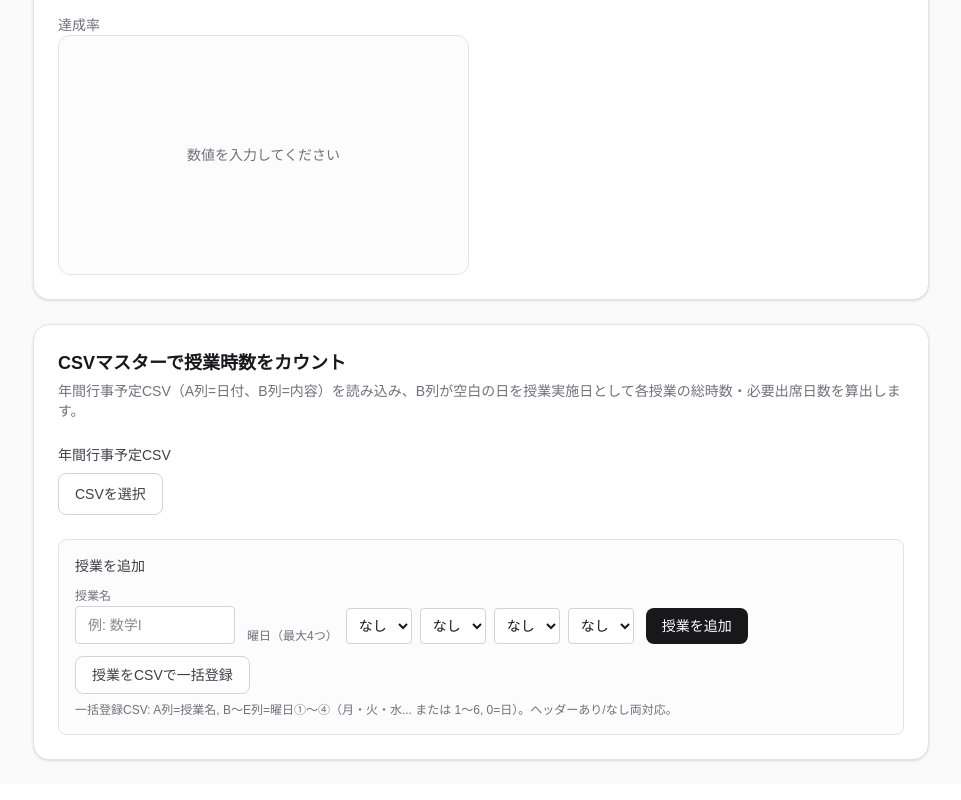
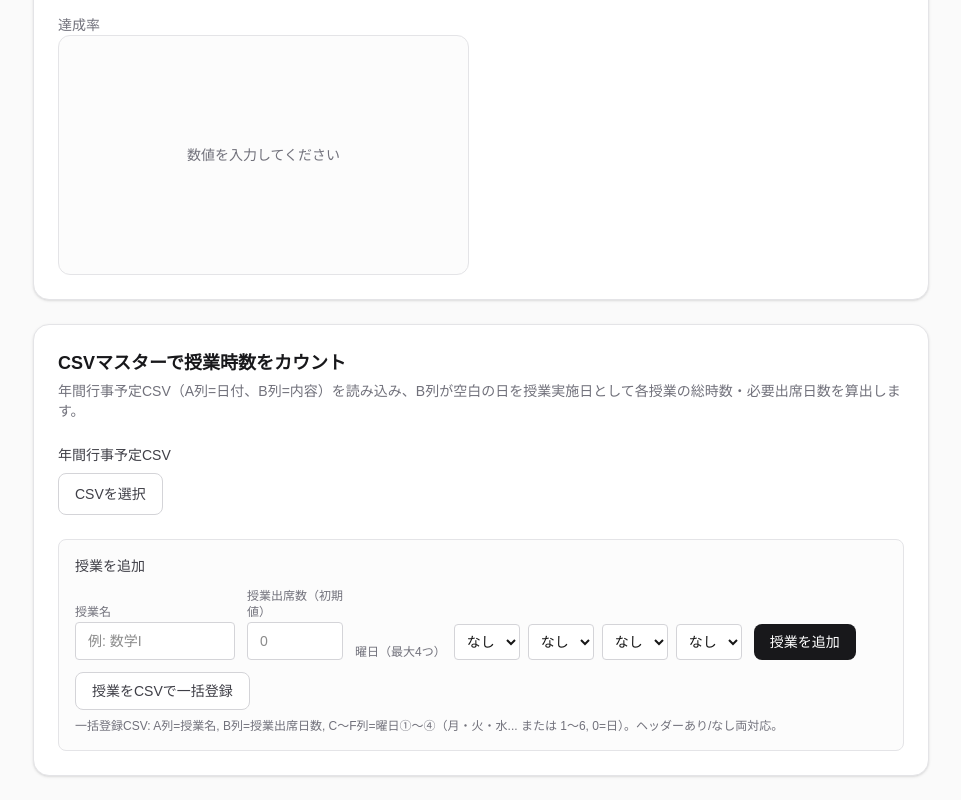
Before and after one commit to kazumamitamura/attendance_calc, a Next.js app: page / in a window 1280 px wide. Shown: the part 257-1057 px from the top of the page, without its empty margins (159-1120 px from the left). Built offline with nearby package versions, Linux system fonts and the light colour scheme.

Commit message:
Feat: Add initial attendance count to manual form and CSV import

```diff
--- a/app/components/ClassHoursFromCsv.tsx
+++ b/app/components/ClassHoursFromCsv.tsx
@@ -62,6 +62,7 @@ export function ClassHoursFromCsv({
   const [parseError, setParseError] = useState<string | null>(null);
 
   const [className, setClassName] = useState("");
+  const [initialAttendance, setInitialAttendance] = useState<number>(0);
   const [classWeekdays, setClassWeekdays] = useState<(number | null)[]>([
     null,
     null,
@@ -113,11 +114,15 @@ export function ClassHoursFromCsv({
   const handleAddClass = () => {
     const name = className.trim();
     if (!name) return;
+    const id = generateId();
+    const attendance = initialAttendance ?? 0;
     setClasses((prev) => [
       ...prev,
-      { id: generateId(), name, weekdays: [...classWeekdays] },
+      { id, name, weekdays: [...classWeekdays] },
     ]);
+    setCurrentAttendances((prev) => ({ ...prev, [id]: attendance }));
     setClassName("");
+    setInitialAttendance(0);
     setClassWeekdays([null, null, null, null]);
   };
 
@@ -159,6 +164,13 @@ export function ClassHoursFromCsv({
           }));
           setParseError(null);
           setClasses((prev) => [...prev, ...newClasses]);
+          setCurrentAttendances((prev) => {
+            const next = { ...prev };
+            newClasses.forEach((c, i) => {
+              next[c.id] = rows[i]?.attendanceCount ?? 0;
+            });
+            return next;
+          });
         } catch (err) {
           setParseError(err instanceof Error ? err.message : "授業CSVの解析に失敗しました。");
         }
@@ -289,6 +301,17 @@ export function ClassHoursFromCsv({
               className="mt-0.5 w-full rounded border border-zinc-300 bg-white px-3 py-2 text-sm dark:border-zinc-600 dark:bg-zinc-800 dark:text-zinc-100"
             />
           </div>
+          <div className="w-24">
+            <label className="block text-xs text-zinc-500">授業出席数（初期値）</label>
+            <input
+              type="number"
+              min={0}
+              value={initialAttendance === 0 ? "" : initialAttendance}
+              onChange={(e) => setInitialAttendance(Math.max(0, parseInt(e.target.value, 10) || 0))}
+              placeholder="0"
+              className="mt-0.5 w-full rounded border border-zinc-300 bg-white px-3 py-2 text-sm tabular-nums dark:border-zinc-600 dark:bg-zinc-800 dark:text-zinc-100"
+            />
+          </div>
           <div className="flex flex-wrap items-end gap-2">
             <span className="text-xs text-zinc-500">曜日（最大4つ）</span>
             {[0, 1, 2, 3].map((i) => (
@@ -327,7 +350,7 @@ export function ClassHoursFromCsv({
           </label>
         </div>
         <p className="mt-2 text-xs text-zinc-500">
-          一括登録CSV: A列=授業名, B〜E列=曜日①〜④（月・火・水... または 1〜6, 0=日）。ヘッダーあり/なし両対応。
+          一括登録CSV: A列=授業名, B列=授業出席日数, C〜F列=曜日①〜④（月・火・水... または 1〜6, 0=日）。ヘッダーあり/なし両対応。
         </p>
       </div>
 
--- a/lib/classes-csv.ts
+++ b/lib/classes-csv.ts
@@ -1,6 +1,6 @@
 /**
  * 授業一括登録CSVの解析
- * A列: 授業名, B〜E列: 曜日①〜④（月・火・水... または 1,2,3...）。ヘッダーあり/なし両対応。
+ * A列: 授業名, B列: 授業出席日数, C〜F列: 曜日①〜④。ヘッダーあり/なし両対応。
  */
 
 import Papa from "papaparse";
@@ -20,18 +20,34 @@ function parseWeekdayCell(value: unknown): number | null {
   return null;
 }
 
+/** B列を数値に。空欄・数値以外は 0 */
+function parseAttendanceCell(value: unknown): number {
+  const s = String(value ?? "").trim();
+  if (!s) return 0;
+  const n = parseInt(s, 10);
+  if (!Number.isInteger(n) || n < 0) return 0;
+  return n;
+}
+
 function isHeaderRow(row: string[]): boolean {
   const a = (row[0] ?? "").trim().toLowerCase();
-  return /授業|名前|name|class/.test(a) || (row[1] ?? "").trim() === "曜日";
+  const b = (row[1] ?? "").trim().toLowerCase();
+  return (
+    /授業|名前|name|class/.test(a) ||
+    /出席|曜日/.test(b) ||
+    (row[2] ?? "").trim() === "曜日"
+  );
 }
 
 export interface ParsedClassRow {
   name: string;
+  /** 授業出席日数（現在の出席時数の初期値）。未入力・不正は 0 */
+  attendanceCount: number;
   weekdays: (number | null)[];
 }
 
 /**
- * 授業登録CSVを解析。A=授業名, B〜E=曜日①〜④。空セルは無視。
+ * 授業登録CSVを解析。A=授業名, B=授業出席日数, C〜F=曜日①〜④。
  */
 export function parseClassesCsv(csvText: string): ParsedClassRow[] {
   const parsed = Papa.parse<string[]>(csvText, { skipEmptyLines: true });
@@ -43,12 +59,13 @@ export function parseClassesCsv(csvText: string): ParsedClassRow[] {
     const name = String(row?.[0] ?? "").trim();
     if (!name) continue;
 
+    const attendanceCount = parseAttendanceCell(row?.[1]);
     const weekdays: (number | null)[] = [];
-    for (let i = 1; i <= 4; i++) {
+    for (let i = 2; i <= 5; i++) {
       const w = parseWeekdayCell(row?.[i]);
       weekdays.push(w ?? null);
     }
-    result.push({ name, weekdays });
+    result.push({ name, attendanceCount, weekdays });
   }
 
   return result;
```
